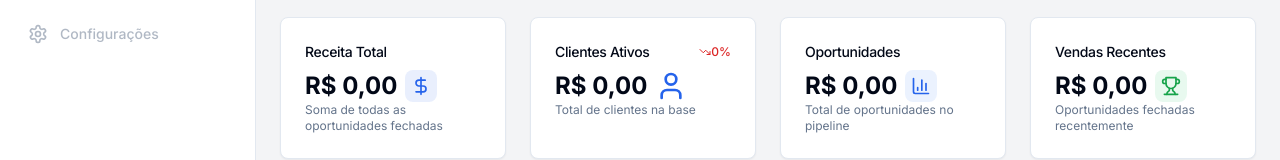
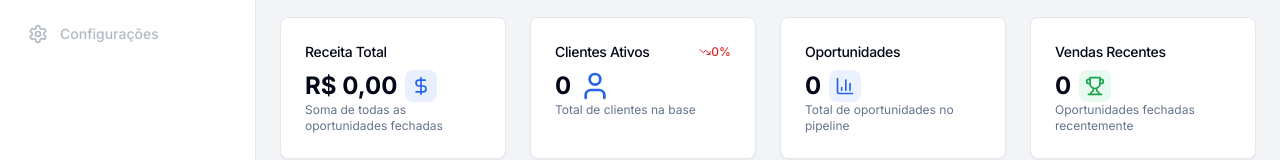
Before and after one commit to GuilhermeMachadoVieira/omniflow-crm, a Next.js app: page / in a window 1280 px wide. Shown: the part 235-395 px from the top of the page. Built offline with nearby package versions, Linux system fonts and the light colour scheme; no server answers; the database is empty; sample sign-in values are in the browser's storage.

Commit message:
dashboard correcao

```diff
--- a/components/dashboard/DashboardClient.tsx
+++ b/components/dashboard/DashboardClient.tsx
@@ -103,6 +103,7 @@ export function DashboardClient() {
         <OverviewCard
           title="Clientes Ativos"
           value={metrics.totalCustomers}
+          formatAs="number"
           change={metrics.totalCustomers > 0 ? 12 : 0}
           changeType={metrics.totalCustomers > 0 ? "increase" : undefined}
           icon={<User className="h-8 w-8 text-primary" />}
@@ -111,6 +112,7 @@ export function DashboardClient() {
         <OverviewCard
           title="Oportunidades"
           value={metrics.totalOpportunities}
+          formatAs="number"
           icon={<div className="h-8 w-8 rounded-lg bg-blue-500/10 flex items-center justify-center">
             <BarChart3 className="h-5 w-5 text-blue-600" />
           </div>}
@@ -119,6 +121,7 @@ export function DashboardClient() {
         <OverviewCard
           title="Vendas Recentes"
           value={metrics.recentSales.length}
+          formatAs="number"
           icon={<div className="h-8 w-8 rounded-lg bg-green-500/10 flex items-center justify-center">
             <Trophy className="h-5 w-5 text-green-600" />
           </div>}
--- a/components/dashboard/Overview.tsx
+++ b/components/dashboard/Overview.tsx
@@ -10,6 +10,7 @@ interface OverviewCardProps {
   changeType?: "increase" | "decrease";
   icon: React.ReactNode;
   description: string;
+  formatAs?: "currency" | "number" | "percentage";
 }
 
 export function OverviewCard({
@@ -18,14 +19,28 @@ export function OverviewCard({
   change,
   changeType,
   icon,
-  description
+  description,
+  formatAs = "currency" // Default como moeda para compatibilidade
 }: OverviewCardProps) {
-  const formatValue = (val: string | number) => {
+  const formatValue = (val: string | number, format: string) => {
     if (typeof val === 'number') {
-      return new Intl.NumberFormat('pt-BR', {
-        style: 'currency',
-        currency: 'BRL',
-      }).format(val);
+      switch (format) {
+        case 'currency':
+          return new Intl.NumberFormat('pt-BR', {
+            style: 'currency',
+            currency: 'BRL',
+          }).format(val);
+        case 'number':
+          return new Intl.NumberFormat('pt-BR').format(val);
+        case 'percentage':
+          return new Intl.NumberFormat('pt-BR', {
+            style: 'percent',
+            minimumFractionDigits: 1,
+            maximumFractionDigits: 1,
+          }).format(val / 100);
+        default:
+          return new Intl.NumberFormat('pt-BR').format(val);
+      }
     }
     return val;
   };
@@ -53,7 +68,7 @@ export function OverviewCard({
       </CardHeader>
       <CardContent>
         <div className="flex items-center space-x-2">
-          <div className="text-2xl font-bold">{formatValue(value)}</div>
+          <div className="text-2xl font-bold">{formatValue(value, formatAs)}</div>
           {icon}
         </div>
         <CardDescription className="text-xs">
```
